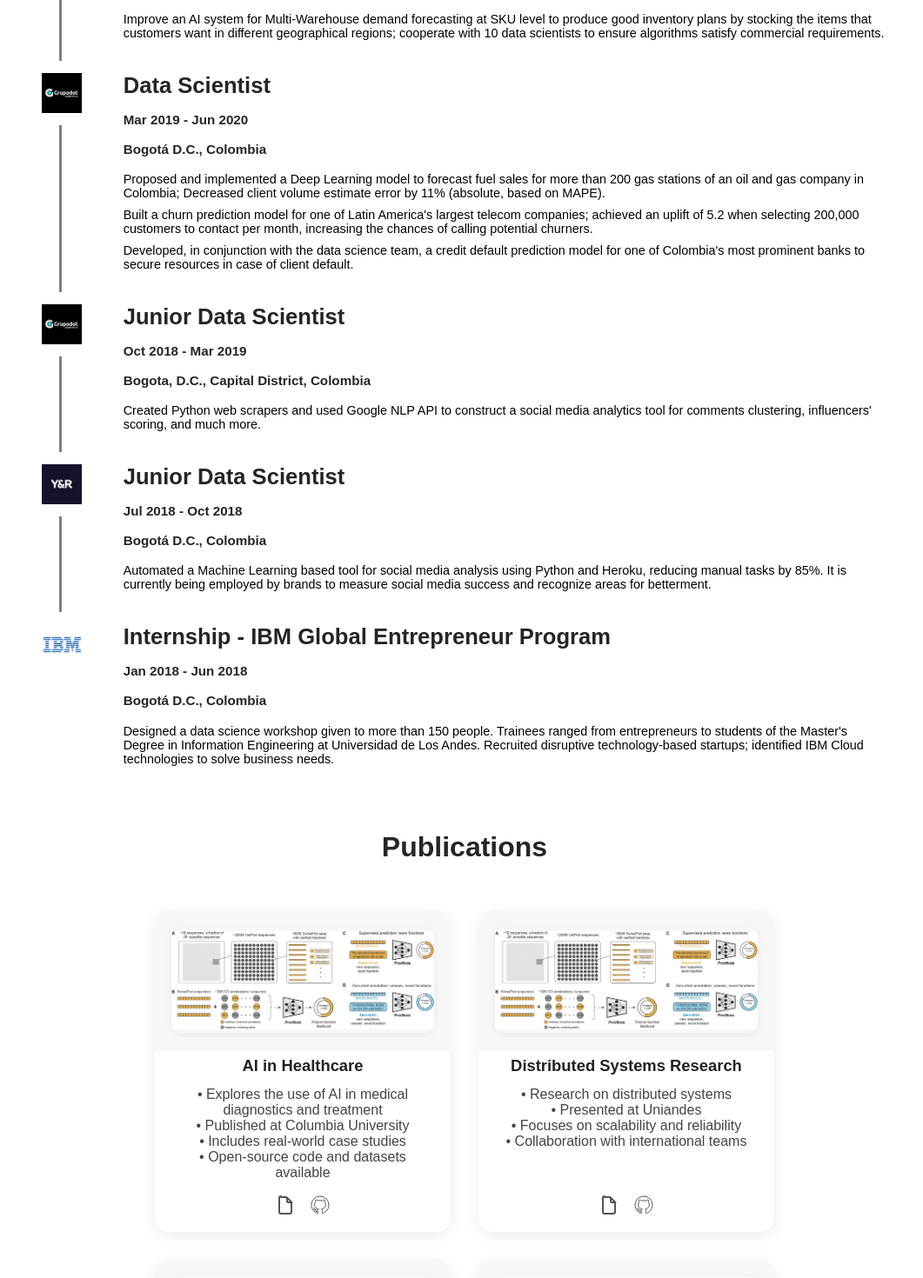
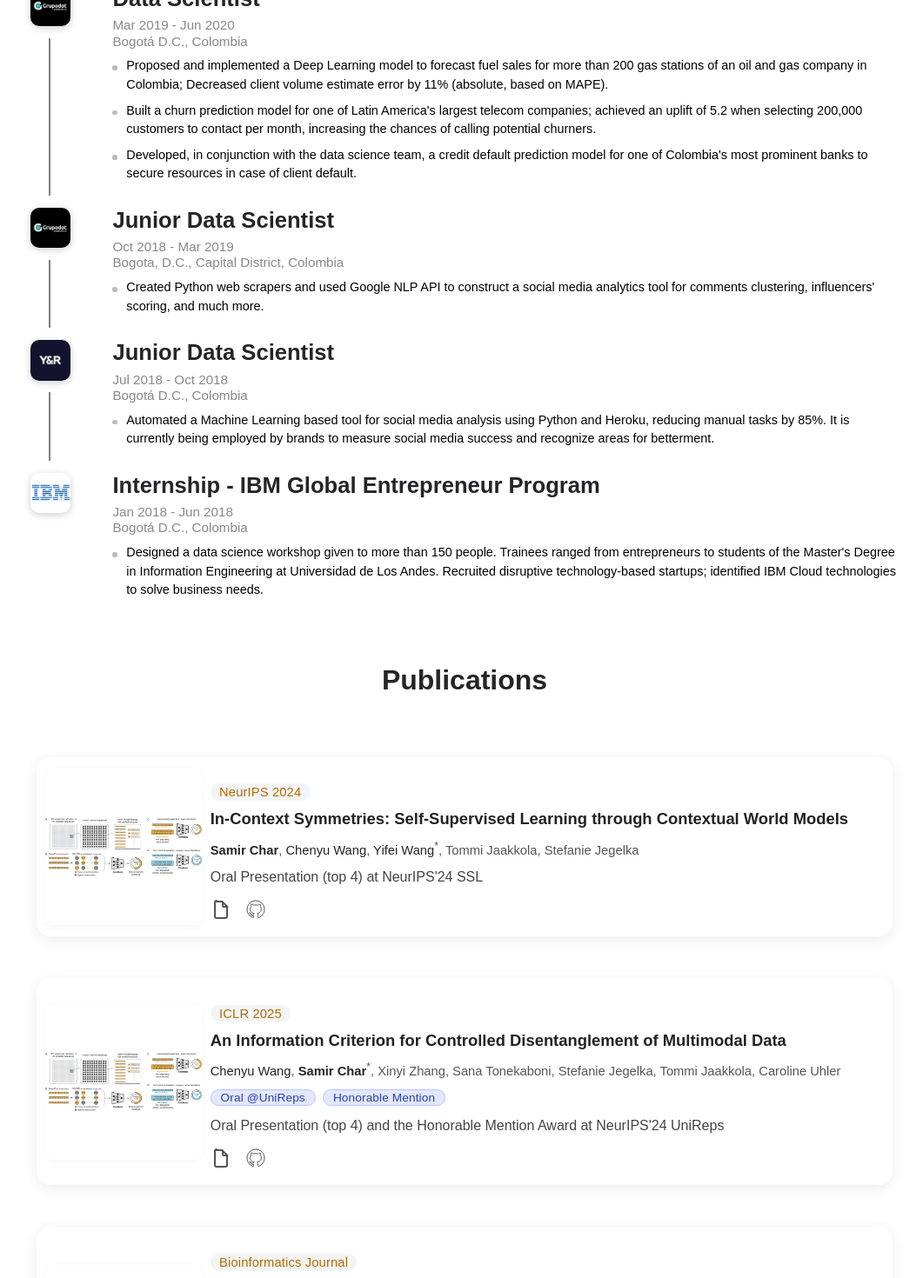
Before and after one commit to samirchar/personal-website, a React (Create React App) app: page / in a window 1280 px wide. Shown: the part 1300-2770 px from the top of the page at 87% size, without its empty margins (106-1167 px from the left). Built offline with nearby package versions, Linux system fonts and the light colour scheme.

Commit message:
Update components and styles across multiple pages

```diff
--- a/src/App.js
+++ b/src/App.js
@@ -6,6 +6,7 @@ import 'aos/dist/aos.css';
 
 import Home from './pages/home/Home'
 import Projects from './pages/projects/Projects'
+import Publications from './pages/publications/Publications'
 import Blog from './pages/blog/Blog'
 import About from './pages/about/About'
 import Contact from './pages/contact/Contact'
@@ -25,6 +26,7 @@ function App() {
       <Navbar/>
       <Home/>
       <About/>
+      <Publications/>
       <Projects/>
       <Blog/>
       <Contact/>
--- a/src/components/Card.css
+++ b/src/components/Card.css
@@ -5,10 +5,13 @@
   overflow: hidden;
   transition: transform 0.2s, box-shadow 0.2s;
   display: flex;
-  flex-direction: column;
-  align-items: stretch;
-  max-width: 340px;
-  margin: 1rem;
+  flex-direction: row;
+  align-items: center;
+  width: 100%;
+  max-width: var(--section-max-width);
+  min-height: 200px;
+  margin: 1.5rem auto;
+  padding: 0;
 }
 
 .card:hover {
@@ -20,51 +23,142 @@
   display: flex;
   justify-content: center;
   align-items: center;
-  padding: 1.2rem;
-  background: #f7f7f7;
-  height: 160px;
+  /* Remove gray background */
+  background: none;
+  min-width: 200px;
+  width: 200px;
+  height: 200px;
+  padding: 0;
+  border-radius: 0;
 }
 
 .card-image {
   width: 100%;
   height: 100%;
-  max-width: 100%;
-  max-height: 100%;
   object-fit: contain;
-  border-radius: 10px;
-  box-shadow: 0 2px 8px rgba(0,0,0,0.06);
+  max-width: 90%;
+  max-height: 90%;
+  margin: auto;
+  display: block;
+  border-radius: 8px;
+  box-shadow: 0 2px 8px rgba(0,0,0,0.04);
 }
 
 .card-content {
-  padding: 0 1.2rem 1.2rem 1.2rem;
+  padding: 1.2rem var(--section-padding) 1.2rem 0;
   display: flex;
   flex-direction: column;
   flex: 1;
-  align-items: center;
+  align-items: flex-start;
+  justify-content: center;
+  min-width: 0;
 }
 
 .card-title {
   font-size: 1.15rem;
   font-weight: 600;
   color: #222;
-  margin: 0.5rem 0 0.5rem 0;
-  text-align: center;
+  margin: 0.2rem 0 0.5rem 0;
+  text-align: left;
 }
 
 .card-description {
   font-size: 1rem;
   color: #444;
+  margin-top: 0.2rem;
   margin-bottom: 1rem;
   flex: 1;
-  text-align: center;
+  text-align: left;
   word-break: break-word;
   white-space: pre-line;
+}
+
+.card-authors {
+  font-size: 0.92rem;
+  color: #555;
+  margin-bottom: 0.5rem;
+  margin-top: 0.2rem;
+  text-align: left;
+  line-height: 1.5;
+  word-break: break-word;
+}
+
+.card-venue-tag {
+  display: inline-block;
+  background: #f3f4f6;
+  color: #b36a00;
+  font-size: 0.92rem;
+  font-weight: 500;
+  border-radius: 999px;
+  padding: 0.13em 0.7em;
+  margin-bottom: 0.5rem;
+  margin-top: 0.7rem;
+  letter-spacing: 0.01em;
+}
+
+.card-tags {
+  display: flex;
+  flex-wrap: wrap;
+  gap: 0.3em;
+  justify-content: flex-start;
+  margin-bottom: 0.5rem;
+  margin-top: 0.1rem;
+}
+
+.card-tag {
+  display: inline-block;
+  background: #f7f7f7;
+  color: #555;
+  font-size: 0.80rem;
+  border-radius: 999px;
+  padding: 0.08em 0.6em;
+  font-weight: 500;
+  letter-spacing: 0.01em;
+  border: none;
+  text-decoration: none;
+  transition: background 0.2s;
+}
+
+.card-tag--honorable {
+  background: #ffe9c7;
+  color: #b36a00;
+}
+
+.card-tag--spotlight {
+  background: #e3fcec;
+  color: #1b7f4c;
+}
+
+.card-tag--news {
+  background: #e3e8fd;
+  color: #2a3eb1;
+}
+
+.card-tag--minimal {
+  background: #e3e8fd;
+  color: #2a3eb1;
+  border-radius: 999px;
+  padding: 0.10em 0.8em;
+  font-size: 0.85rem;
+  font-weight: 500;
+  border: 1px solid #b3c6fc;
+  box-shadow: none;
+  letter-spacing: 0.01em;
+  margin-right: 0.3em;
+  margin-bottom: 0.2em;
+  display: inline-block;
+  vertical-align: middle;
+}
+
+.card-tag a {
+  color: inherit;
+  text-decoration: underline dotted;
 }
 
 .card-icons {
   display: flex;
   gap: 1rem;
-  justify-content: center;
+  justify-content: flex-start;
 }
 
 .card-icon {
@@ -77,3 +171,58 @@
 .card-icon:hover {
   color: #007bff;
 }
+
+@media (max-width: 800px) {
+  .card {
+    width: 98vw;
+    max-width: 98vw;
+    padding: 0 1vw;
+  }
+  .card-image-wrapper {
+    min-width: 120px;
+    width: 120px;
+    height: 120px;
+  }
+}
+
+@media (max-width: 600px) {
+  .card {
+    flex-direction: column;
+    max-width: 98vw;
+    min-height: unset;
+  }
+  .card-image-wrapper {
+    width: 100%;
+    min-width: 0;
+    height: 160px;
+    border-right: none;
+    border-radius: 0;
+    justify-content: center;
+    align-items: center;
+    padding: 1.2rem;
+  }
+  .card-content {
+    align-items: center;
+    text-align: center;
+    padding: 1.2rem 1rem;
+  }
+  .card-title, .card-description, .card-authors, .card-tags {
+    text-align: center;
+    align-items: center;
+    justify-content: center;
+    width: 100%;
+  }
+  .card-venue-tag {
+    display: block;
+    margin-left: auto;
+    margin-right: auto;
+  }
+  .card-tags {
+    flex-direction: column;
+    align-items: center;
+    gap: 0.2em;
+  }
+  .card-icons {
+    justify-content: center;
+  }
+}
--- a/src/components/Card.js
+++ b/src/components/Card.js
@@ -1,15 +1,64 @@
 import React from "react";
 import "./Card.css";
 
-const Card = ({ image, title, description, paperLink, githubLink }) => {
+// New props: authors (array), venue (object), tags (array)
+const Card = ({ image, title, description, paperLink, githubLink, authors = [], venue, tags = [] }) => {
   return (
     <div className="card">
       <div className="card-image-wrapper">
         <img src={image} alt="Card visual" className="card-image" />
       </div>
       <div className="card-content">
+        {/* Venue tag */}
+        {venue && (
+          <div className="card-venue-tag">{venue.name}</div>
+        )}
+        {/* Title */}
         {title && <h3 className="card-title">{title}</h3>}
+        {/* Authors */}
+        {authors.length > 0 && (
+          <div className="card-authors">
+            {authors.map((author, idx) => (
+              <span key={author.name}>
+                {author.link ? (
+                  <a
+                    href={author.link}
+                    target="_blank"
+                    rel="noopener noreferrer"
+                    className={`card-author${author.isMe ? " card-author-me" : ""}`}
+                  >
+                    <b style={{ fontWeight: author.isMe ? 700 : 400 }}>
+                      {author.name}
+                    </b>
+                  </a>
+                ) : (
+                  <b style={{ fontWeight: author.isMe ? 700 : 400 }} className={author.isMe ? "card-author-me" : undefined}>
+                    {author.name}
+                  </b>
+                )}
+                {author.isEqualContribution && <sup>*</sup>}
+                {idx < authors.length - 1 && ", "}
+              </span>
+            ))}
+          </div>
+        )}
+        {/* Tags */}
+        {tags.length > 0 && (
+          <div className="card-tags">
+            {tags.filter(tag => tag.label !== 'Featured').map((tag, idx) => (
+              <span className={`card-tag card-tag--minimal`} key={tag.label + idx}>
+                {tag.link ? (
+                  <a href={tag.link} target="_blank" rel="noopener noreferrer">{tag.label}</a>
+                ) : (
+                  tag.label
+                )}
+              </span>
+            ))}
+          </div>
+        )}
+        {/* Description */}
         <p className="card-description">{description}</p>
+        {/* Icons */}
         <div className="card-icons">
           {paperLink && (
             <a href={paperLink} target="_blank" rel="noopener noreferrer" className="card-icon" title="View Paper">
--- a/src/components/Timeline.css
+++ b/src/components/Timeline.css
@@ -1,12 +1,20 @@
 .timeline {
     margin: 0 auto;
-    width: fit-content;
-    padding: 0
+    width: 100%;
+    max-width: var(--section-max-width); /* Use global variable for max-width */
+    padding: 0 var(--section-padding);   /* Use global variable for padding */
+}
+
+@media (max-width: 600px) {
+  .timeline {
+    padding: 0 0.7rem;
+  }
 }
 
 .timeline__experience {
     display: flex;
     width:100%;
+    margin-bottom: 0rem; /* Reduced vertical spacing between items */
 }
 
 .timeline__experience__left{
@@ -40,10 +48,13 @@
     /* object-position: 30% 50%; */
     background: white;
     margin: 0;
+    border-radius: 10px; /* Subtle rounded corners */
+    /* border: 1px solid #eee; */
+    box-shadow: 0 2px 8px rgba(0,0,0,0.2);
 }
 
 .timeline__experience__left__vertical-line {
-    border-right: 3px solid gray;
+    border-right: 2px solid gray; /* Thinner and lighter vertical line */
     margin-bottom: 30%;
     margin-top: 30%;
     width: 50%;
@@ -53,19 +64,60 @@
 .timeline__experience__right{
     width: 94%;
     display: block;
-    padding-bottom: 3%;
+    padding-bottom: 2%;
+    line-height: 1.5;
 
 }
 
-.timeline__experience__right h5,p {
-    margin-top: 2%;
-    margin-bottom: 2%;
+.timeline__experience__meta {
+    margin-top: 1%;
+    margin-bottom: 1%;
+    display: flex;
+    flex-direction: column;
+    gap: 0.1rem;
+}
+
+.timeline__experience__meta h5 {
+    font-weight: 400;
+}
+
+
+.timeline__experience__right h5 {
+    color: #888; /* Gray color for date and city */
 }
 
 .timeline__experience__right ul {
-    padding: 0;
+    padding-left: 0;
+    margin: 0.5rem 0;
+    list-style: none;
+}
+.timeline__experience__right li {
+    position: relative;
+    padding-left: 1.1em;
+    margin-bottom: 0.4em;
+}
+.timeline__experience__right li::before {
+    content: '';
+    position: absolute;
+    left: 0;
+    top: 0.7em;
+    width: 0.4em;
+    height: 0.4em;
+    background: #bbb; /* Subtle gray, or use your accent color */
+    border-radius: 50%;
+    display: inline-block;
 }
 
-.timeline__experience__right li {
-    padding-bottom: 1%;
+@media (max-width: 600px) {
+  .timeline__experience__left__image-container {
+    width: 2.2rem;
+    min-width: 2.2rem;
+    padding-bottom: 2.2rem;
+  }
+  .timeline__experience {
+    margin-bottom: 0.7rem;
+  }
+  .timeline__experience__right h3 {
+    font-size: 1.1rem;
+  }
 }
--- a/src/components/Timeline.js
+++ b/src/components/Timeline.js
@@ -19,8 +19,10 @@ export default function Timeline({experiences}) {
             </div>
             <div className='timeline__experience__right'>
                 <h3>{exp.title}</h3>
-                <h5>{exp.dates}</h5>
-                <h5>{exp.location}</h5>
+                <div className='timeline__experience__meta'>
+                  <h5>{exp.dates}</h5>
+                  <h5>{exp.location}</h5>
+                </div>
                 {exp.description && exp.description.map(exp_desc_item => (
 
                     <ul><li>{exp_desc_item}</li></ul>
--- a/src/index.css
+++ b/src/index.css
@@ -27,7 +27,7 @@
   --color-dark: hsl(var(--primary-hue),5%,var(--dark-lightness));
 
   /* GENERRARL CONTAINER VARIABLES */
-  --container-width-lg: 76%;    /* App container for computer screen */
+  --container-width-lg: 92%;    /* App container for computer screen */
   --container-width-md: 90%;    /* App container for smartphone screen */
 
   /* BORDER RADIUS VARS */
@@ -39,13 +39,15 @@
   --transition: all 300ms ease;
   --navbar-height-desktop: 5rem; /* 2.5rem top + 2.5rem bottom padding */
   --navbar-height-tablet: 3.5rem; /* fallback for tablet/mobile if needed */
+  --section-max-width: 1100px;
+  --section-padding: 4vw;
 }
 
 /* General Container Class Given to most sections*/
 .container {
   width: var(--container-width-lg);
   margin-inline: auto;
-  max-width: 1920px;
+  max-width: 1300px;
 
 }
 
--- a/src/pages/contact/Contact.js
+++ b/src/pages/contact/Contact.js
@@ -4,10 +4,11 @@ import './Contact.css';
 export default function Contact() {
   return (
     <section id="Contact">
-      <div className="contact-minimal-container">
+      <div className="contact-minimal-container" data-aos="fade-up">
         <h2 className="contact-minimal-title">Contact Me</h2>
         <p className="contact-minimal-subtext">
-          Let’s get in touch — use the form below.
+          <span style={{fontFamily: 'monospace'}}>[initials].samirchar[at]gmail[dot]com</span><br /><br />
+          <span style={{fontStyle: 'italic'}}>...or use the form below.</span>
         </p>
         <form className="contact-minimal-form" action="https://formspree.io/f/mjkovwrv" method="POST">
           <input type="text" name="name" placeholder="Your Name *" required className="contact-minimal-input" />
--- a/src/pages/projects/Projects.js
+++ b/src/pages/projects/Projects.js
@@ -1,61 +1,105 @@
-import React from 'react'
-import './Projects.css'
-import Publications from '../publications/Publications'
-import Card from '../../components/Card'
-import protnoteImg from '../../assets/protnote.png'
+import React from 'react';
+import '../../components/Card.css';
+import Card from '../../components/Card';
+import './Projects.css';
+
+import protnoteImg from '../../assets/protnote.png';
 
 const projects = [
   {
     image: protnoteImg,
-    title: 'Personal Website',
-    description: `• Built with React and Firebase\n• Responsive design\n• Features blog, portfolio, and contact form\n• Deployed on Netlify`,
-    paperLink: 'https://example.com/project1',
-    githubLink: 'https://github.com/example/project1',
+    title: 'In-Context Symmetries: Self-Supervised Learning through Contextual World Models',
+    description: `Oral Presentation (top 4) at NeurIPS'24 SSL`,
+    paperLink: 'https://example.com/paper1',
+    githubLink: 'https://github.com/example/paper1',
+    authors: [
+      { name: 'Samir Char', isMe: true, link: 'https://samirchar.com' },
+      { name: 'Chenyu Wang', link: 'https://example.com/chenyu' },
+      { name: 'Yifei Wang', link: 'https://example.com/yifei', isEqualContribution: true },
+      { name: 'Tommi Jaakkola' },
+      { name: 'Stefanie Jegelka' }
+    ],
+    venue: { name: 'NeurIPS 2024' },
+    tags: [
+      // { label: 'Oral @SSL', type: 'spotlight' },
+      // { label: 'MIT News', type: 'news', link: 'https://news.mit.edu' },
+      // { label: 'MIT Podcast', type: 'news' }
+      // { label: 'Oral @UniReps', type: 'spotlight' },
+      // { label: 'Honorable Mention', type: 'honorable' }
+    ]
   },
   {
     image: protnoteImg,
-    title: 'Task Manager App',
-    description: `• Full-stack MERN application\n• Real-time collaboration\n• User authentication and roles\n• RESTful API integration`,
-    paperLink: 'https://example.com/project2',
-    githubLink: 'https://github.com/example/project2',
+    title: 'An Information Criterion for Controlled Disentanglement of Multimodal Data',
+    description: `Oral Presentation (top 4) and the Honorable Mention Award at NeurIPS'24 UniReps`,
+    paperLink: 'https://example.com/paper2',
+    githubLink: 'https://github.com/example/paper2',
+    authors: [
+      { name: 'Chenyu Wang', link: 'https://example.com/chenyu' },
+      { name: 'Samir Char', isMe: true, isEqualContribution: true, link: 'https://samirchar.com' },
+      { name: 'Xinyi Zhang' },
+      { name: 'Sana Tonekaboni' },
+      { name: 'Stefanie Jegelka' },
+      { name: 'Tommi Jaakkola' },
+      { name: 'Caroline Uhler' }
+    ],
+    venue: { name: 'ICLR 2025' },
+    tags: [
+      { label: 'Oral @UniReps', type: 'spotlight' },
+      { label: 'Honorable Mention', type: 'honorable' }
+    ]
   },
   {
     image: protnoteImg,
-    title: 'Data Visualization Dashboard',
-    description: `• Interactive charts and graphs\n• D3.js and Chart.js integration\n• Customizable widgets\n• Export and share reports`,
-    paperLink: 'https://example.com/project3',
-    githubLink: 'https://github.com/example/project3',
+    title: 'Protein Function Prediction',
+    description: `Developed ProtNote for protein-function annotation\nZero-shot learning for novel functions\nPublished in top bioinformatics journal\nOpen-source implementation`,
+    paperLink: 'https://example.com/paper3',
+    githubLink: 'https://github.com/example/paper3',
+    authors: [
+      { name: 'Samir Char', isMe: true, link: 'https://samirchar.com' },
+      { name: 'Jane Doe' }
+    ],
+    venue: { name: 'Bioinformatics Journal' },
+    tags: [
+      { label: 'Featured', type: 'news' }
+    ]
   },
   {
     image: protnoteImg,
-    title: 'E-commerce Platform',
-    description: `• Scalable product catalog\n• Secure payment processing\n• Admin dashboard\n• Customer reviews and ratings`,
-    paperLink: 'https://example.com/project4',
-    githubLink: 'https://github.com/example/project4',
+    title: 'Genomics Data Analysis',
+    description: `Large-scale genomics data mining\nAutomated annotation pipeline\nCollaboration with international research labs\nResults presented at major conference`,
+    paperLink: 'https://example.com/paper4',
+    githubLink: 'https://github.com/example/paper4',
+    authors: [
+      { name: 'Samir Char', isMe: true, link: 'https://samirchar.com' },
+      { name: 'Collaborator A' }
+    ],
+    venue: { name: 'Major Conference' },
+    tags: []
   },
-]
+];
 
 export default function Projects() {
   return (
-    <>
-      <Publications />
     <section id='Projects'>
       <div className='container projects__container' data-aos="fade-up">
         <h2>Projects</h2>
-          <div style={{ display: 'flex', flexWrap: 'wrap', justifyContent: 'center' }}>
-            {projects.map((proj, idx) => (
+        <div style={{ display: 'flex', flexDirection: 'column', alignItems: 'center' }}>
+          {projects.map((pub, idx) => (
             <Card
               key={idx}
-                image={proj.image}
-                title={proj.title}
-                description={proj.description}
-                paperLink={proj.paperLink}
-                githubLink={proj.githubLink}
+              image={pub.image}
+              title={pub.title}
+              description={pub.description}
+              paperLink={pub.paperLink}
+              githubLink={pub.githubLink}
+              authors={pub.authors}
+              venue={pub.venue}
+              tags={pub.tags}
             />
           ))}
         </div>
       </div>
     </section>
-    </>
-  )
+  );
 }
--- a/src/pages/publications/Publications.js
+++ b/src/pages/publications/Publications.js
@@ -8,31 +8,74 @@ import protnoteImg from '../../assets/protnote.png';
 const publications = [
   {
     image: protnoteImg,
-    title: 'AI in Healthcare',
-    description: `• Explores the use of AI in medical diagnostics and treatment\n• Published at Columbia University\n• Includes real-world case studies\n• Open-source code and datasets available`,
+    title: 'In-Context Symmetries: Self-Supervised Learning through Contextual World Models',
+    description: `Oral Presentation (top 4) at NeurIPS'24 SSL`,
     paperLink: 'https://example.com/paper1',
     githubLink: 'https://github.com/example/paper1',
+    authors: [
+      { name: 'Samir Char', isMe: true, link: 'https://samirchar.com' },
+      { name: 'Chenyu Wang', link: 'https://example.com/chenyu' },
+      { name: 'Yifei Wang', link: 'https://example.com/yifei', isEqualContribution: true },
+      { name: 'Tommi Jaakkola' },
+      { name: 'Stefanie Jegelka' }
+    ],
+    venue: { name: 'NeurIPS 2024' },
+    tags: [
+      // { label: 'Oral @SSL', type: 'spotlight' },
+      // { label: 'MIT News', type: 'news', link: 'https://news.mit.edu' },
+      // { label: 'MIT Podcast', type: 'news' }
+      // { label: 'Oral @UniReps', type: 'spotlight' },
+      // { label: 'Honorable Mention', type: 'honorable' }
+    ]
   },
   {
     image: protnoteImg,
-    title: 'Distributed Systems Research',
-    description: `• Research on distributed systems\n• Presented at Uniandes\n• Focuses on scalability and reliability\n• Collaboration with international teams`,
+    title: 'An Information Criterion for Controlled Disentanglement of Multimodal Data',
+    description: `Oral Presentation (top 4) and the Honorable Mention Award at NeurIPS'24 UniReps`,
     paperLink: 'https://example.com/paper2',
     githubLink: 'https://github.com/example/paper2',
+    authors: [
+      { name: 'Chenyu Wang', link: 'https://example.com/chenyu' },
+      { name: 'Samir Char', isMe: true, isEqualContribution: true, link: 'https://samirchar.com' },
+      { name: 'Xinyi Zhang' },
+      { name: 'Sana Tonekaboni' },
+      { name: 'Stefanie Jegelka' },
+      { name: 'Tommi Jaakkola' },
+      { name: 'Caroline Uhler' }
+    ],
+    venue: { name: 'ICLR 2025' },
+    tags: [
+      { label: 'Oral @UniReps', type: 'spotlight' },
+      { label: 'Honorable Mention', type: 'honorable' }
+    ]
   },
   {
     image: protnoteImg,
     title: 'Protein Function Prediction',
-    description: `• Developed ProtNote for protein-function annotation\n• Zero-shot learning for novel functions\n• Published in top bioinformatics journal\n• Open-source implementation`,
+    description: `Developed ProtNote for protein-function annotation\nZero-shot learning for novel functions\nPublished in top bioinformatics journal\nOpen-source implementation`,
     paperLink: 'https://example.com/paper3',
     githubLink: 'https://github.com/example/paper3',
+    authors: [
+      { name: 'Samir Char', isMe: true, link: 'https://samirchar.com' },
+      { name: 'Jane Doe' }
+    ],
+    venue: { name: 'Bioinformatics Journal' },
+    tags: [
+      { label: 'Featured', type: 'news' }
+    ]
   },
   {
     image: protnoteImg,
     title: 'Genomics Data Analysis',
-    description: `• Large-scale genomics data mining\n• Automated annotation pipeline\n• Collaboration with international research labs\n• Results presented at major conference`,
+    description: `Large-scale genomics data mining\nAutomated annotation pipeline\nCollaboration with international research labs\nResults presented at major conference`,
     paperLink: 'https://example.com/paper4',
     githubLink: 'https://github.com/example/paper4',
+    authors: [
+      { name: 'Samir Char', isMe: true, link: 'https://samirchar.com' },
+      { name: 'Collaborator A' }
+    ],
+    venue: { name: 'Major Conference' },
+    tags: []
   },
 ];
 
@@ -41,7 +84,7 @@ export default function Publications() {
     <section id='Publications'>
       <div className='container publications__container' data-aos="fade-up">
         <h2>Publications</h2>
-        <div style={{ display: 'flex', flexWrap: 'wrap', justifyContent: 'center' }}>
+        <div style={{ display: 'flex', flexDirection: 'column', alignItems: 'center' }}>
           {publications.map((pub, idx) => (
             <Card
               key={idx}
@@ -50,6 +93,9 @@ export default function Publications() {
               description={pub.description}
               paperLink={pub.paperLink}
               githubLink={pub.githubLink}
+              authors={pub.authors}
+              venue={pub.venue}
+              tags={pub.tags}
             />
           ))}
         </div>
```
Also changed, not shown: src/pages/home/Home.js (+13 -2 lines). Lines whose indentation alone changed are shown as unchanged.
